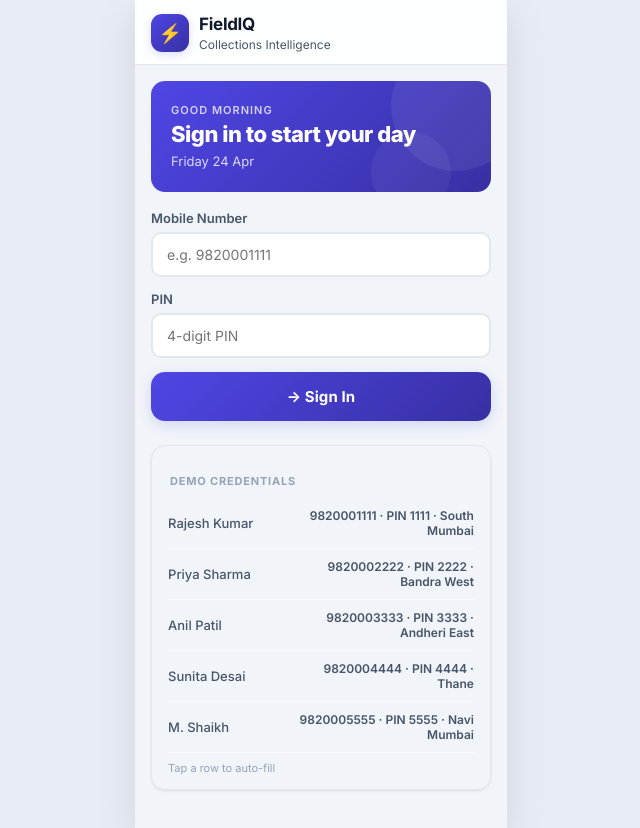
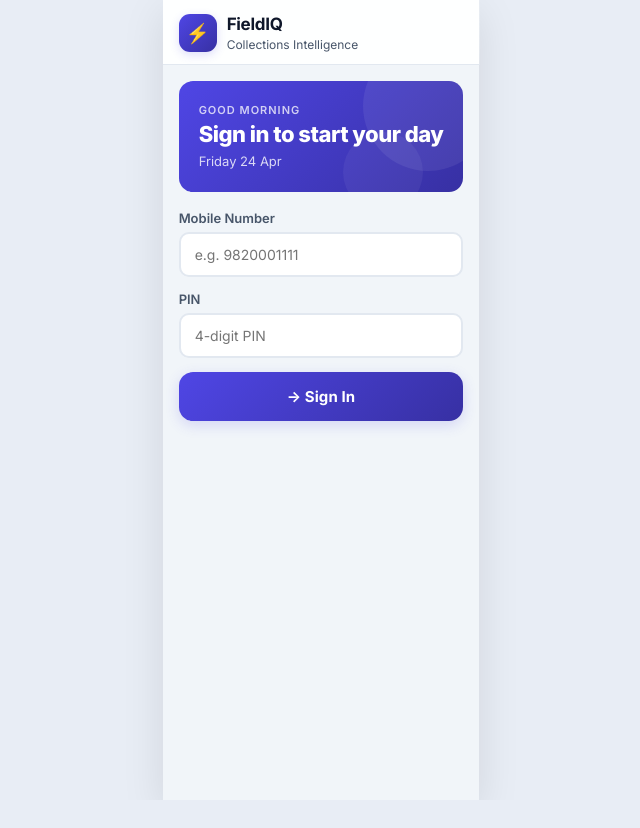
Before and after one commit to NISHABHARATI/CN-Hackathon--FieldIQ, a React (Vite) app in the folder fieldiq-web/: page / in a window 1280 px wide. Shown: the whole page, without its empty margins (319-959 px from the left). After the commit the page ends 800 px from the top, so only its background shows below. Built offline with nearby package versions, Linux system fonts and the light colour scheme.

Commit message:
remove demo credentials panel from login screen

```diff
--- a/fieldiq-web/src/App.jsx
+++ b/fieldiq-web/src/App.jsx
@@ -211,25 +211,6 @@ function LoginScreen({ onLogin }) {
           </div>
         </form>
 
-        <div className="card no-tap" style={{ marginTop: 24, background: 'var(--bg2)' }}>
-          <div className="section-title" style={{ marginBottom: 10 }}>Demo Credentials</div>
-          {[
-            ['Rajesh Kumar', '9820001111', '1111', 'South Mumbai'],
-            ['Priya Sharma',  '9820002222', '2222', 'Bandra West'],
-            ['Anil Patil',    '9820003333', '3333', 'Andheri East'],
-            ['Sunita Desai',  '9820004444', '4444', 'Thane'],
-            ['M. Shaikh',     '9820005555', '5555', 'Navi Mumbai'],
-          ].map(([name, ph, p, zone]) => (
-            <div key={ph} className="detail-row" style={{ cursor: 'pointer' }}
-              onClick={() => { setPhone(ph); setPin(p) }}>
-              <span className="detail-lbl">{name}</span>
-              <span className="detail-val" style={{ color: 'var(--t2)', fontSize: 12 }}>
-                {ph} · PIN {p} · {zone}
-              </span>
-            </div>
-          ))}
-          <div style={{ fontSize: 11, color: 'var(--t3)', marginTop: 8 }}>Tap a row to auto-fill</div>
-        </div>
       </div>
     </div>
   )
```
